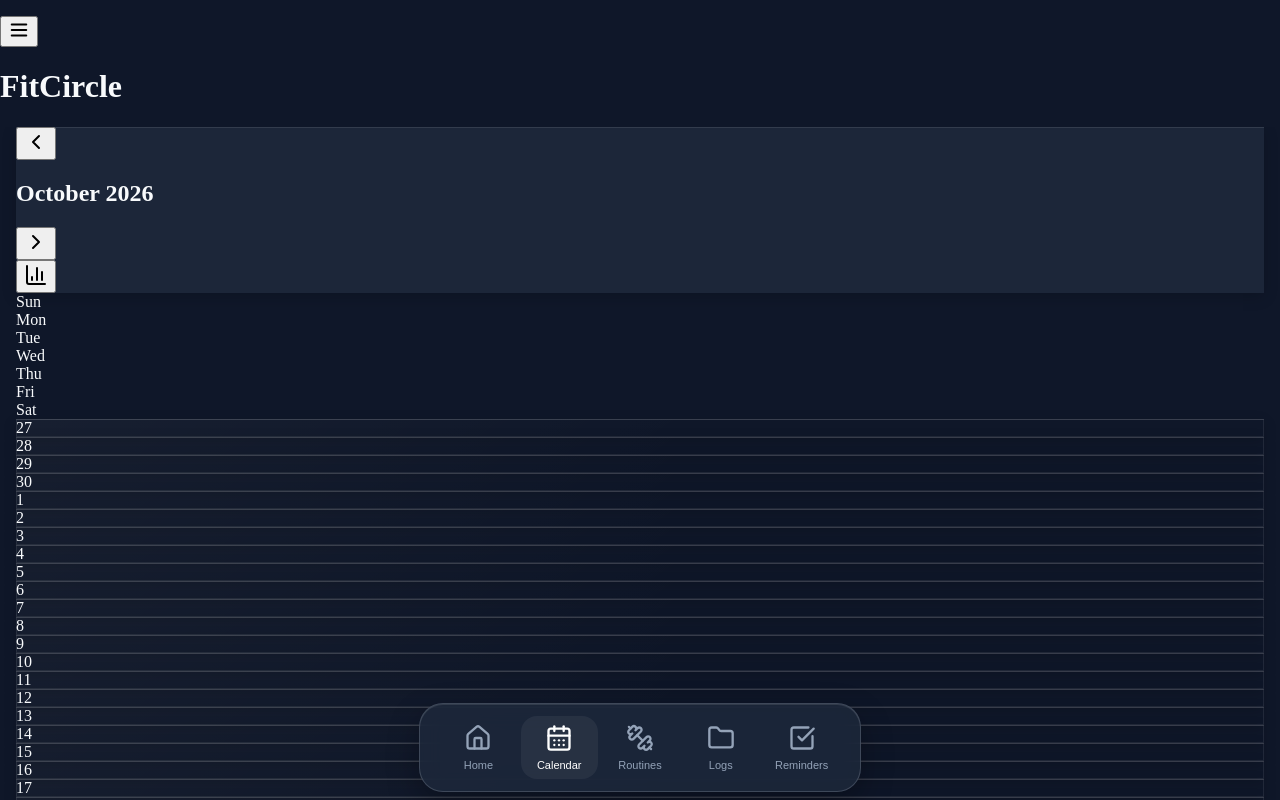
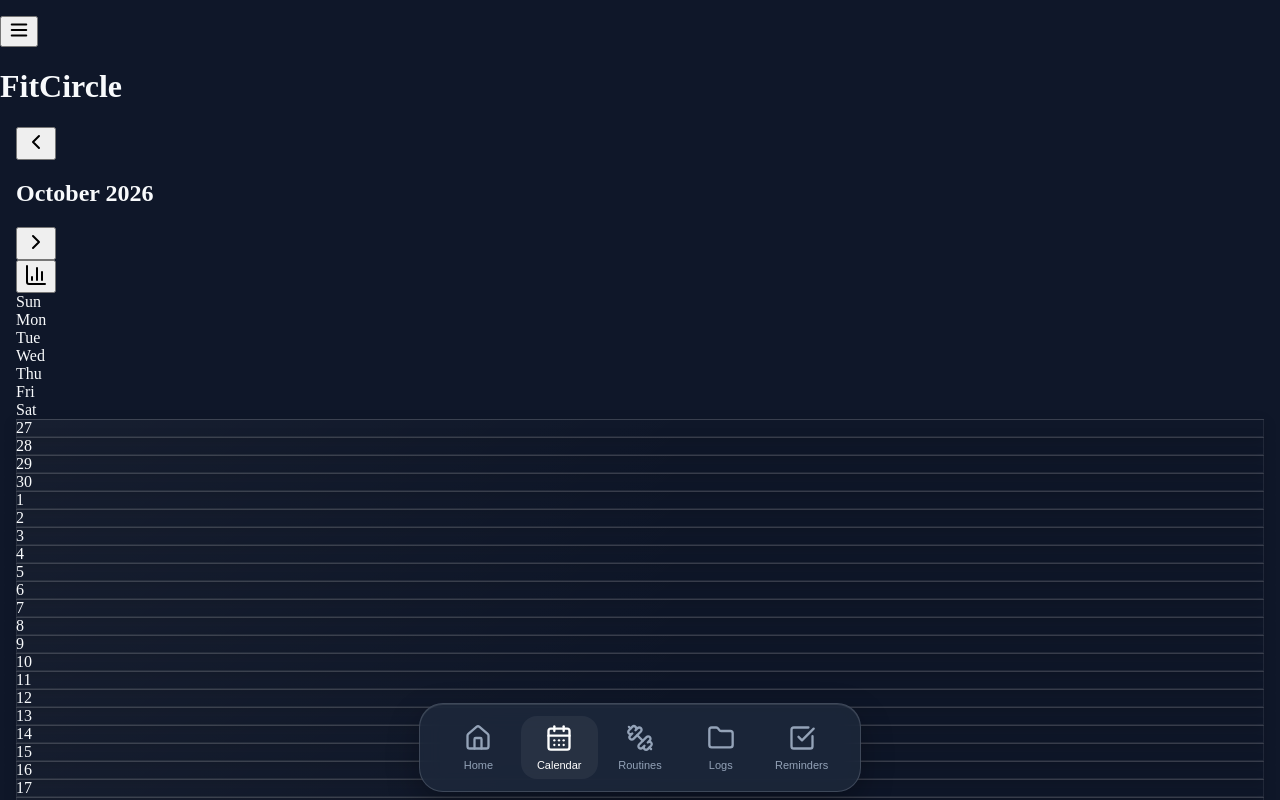
Before and after one commit to fullstackraven/FitCircle, a React (Vite) app in the folder client/: page /calendar in a window 1280 px wide. Built offline with nearby package versions, Linux system fonts and the light colour scheme.

Commit message:
Remove calendar title glass box and add vertical breathing room (#10)
Co-authored-by: Corbin Sells <qs9pb6fzqy@privaterelay.appleid.com>

```diff
--- a/client/src/pages/calendar-new.tsx
+++ b/client/src/pages/calendar-new.tsx
@@ -505,7 +505,7 @@
       {/* Main content; header spacing is handled by normal flow */}
       <div>
         {/* Calendar Controls - below universal header */}
-        <div className="glass-toolbar px-4 pb-4 flex items-center justify-between">
+        <div className="px-4 py-6 flex items-center justify-between">
         <div className="flex items-center space-x-4">
           <button
             onClick={() => viewMode === 'monthly' ? setCurrentMonth(subMonths(currentMonth, 1)) : setCurrentWeek(subWeeks(currentWeek, 1))}
```
